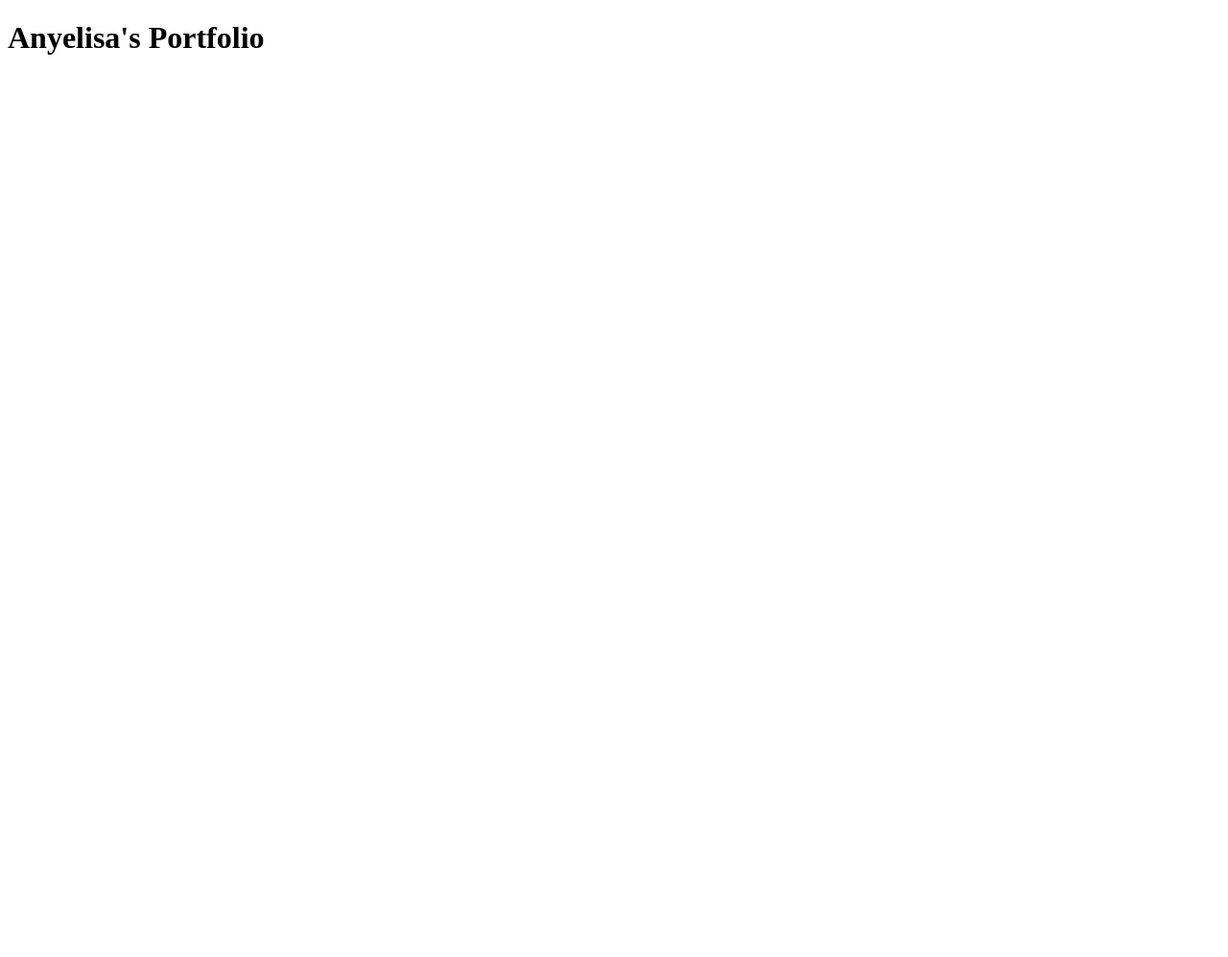
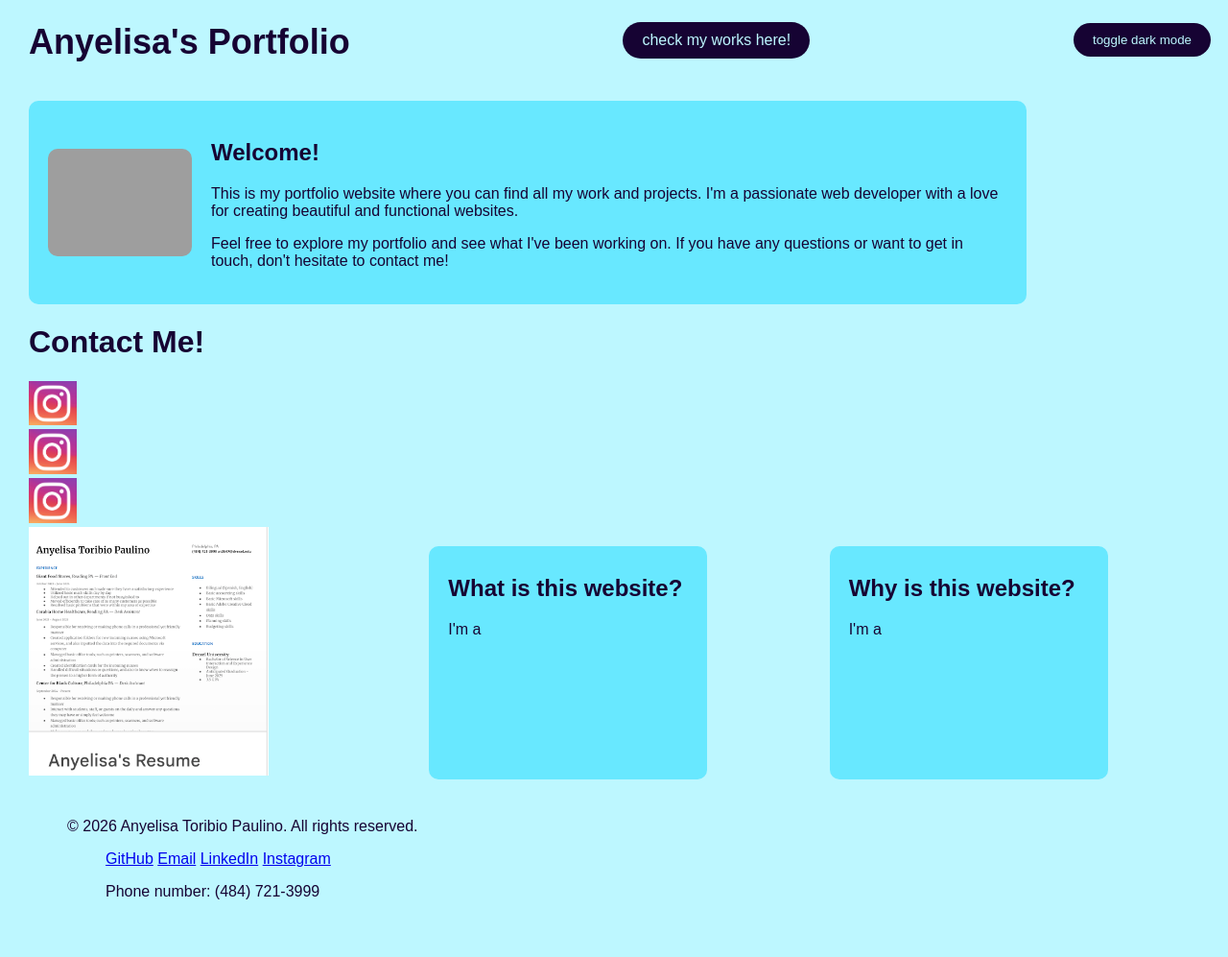
Before and after one commit to a17384-10/ToribioPaulino_Anyelisa_14691513_IDM222, a plain HTML site: page index.html in a window 1280 px wide. Shown: the whole page at 96% size. Before the commit the page ends 800 px from the top, so only its background shows below. Drawn offline with Linux system fonts and the light colour scheme; grey boxes are pictures that could not be loaded.

Commit message:
added logos

```diff
--- a/index.html
+++ b/index.html
@@ -1,17 +1,95 @@
 <!DOCTYPE html>
 <html lang="en">
   <head>
+
     <meta charset="UTF-8" />
     <meta name="viewport" content="width=device-width, initial-scale=1.0" />
     <link rel="stylesheet" href="styles/main.css">
-
     <title>Anyelisa Toribio Paulino</title>
   </head>
   <body>
-    <h1>Anyelisa's Portfolio</h1>
+
+    <!-- title + dark + light mode button -->
+    <div class="top">
+      <!-- header -->
+      <div class="header">Anyelisa's Portfolio</div>
+      <!-- link to portfolio-->
+      <div id="works">
+        <a href="portfolio.html">check my works here!</a>
+      </div>
+      <!-- dark + light mode button -->
+      <button id="toggle" aria-label="toggle dark mode">toggle dark mode</button>
+    </div>
+
+    <!-- welcome message + about me-->
+  <div class="welcome">
+    <img class="logo" src="assets/images/logo.png" alt="Logo" width="150" height="auto" />
+    <div class="welcometext">
+        <h2>Welcome!</h2>
+        <p>This is my portfolio website where you can find all my work and projects. I'm a passionate web developer with a love for creating beautiful and functional websites.</p>
+        <p>Feel free to explore my portfolio and see what I've been working on. If you have any questions or want to get in touch, don't hesitate to contact me!</p>
+    </div>
+  </div>
+
+  <div id="contact">
+    <h1>Contact Me!</h1>
+    <!--instagram link-->
+    <div id="insta">
+      <a href="https://www.instagram.com/a17384.10/">
+        <img class="insta-link" src="assets/images/insta.png" width="50" height="auto" />
+      </a>
+    </div>
+
+    <!--github repo-->
+    <div id="github">
+      <a href="https://www.instagram.com/a17384.10/">
+        <img class="git-link" src="assets/images/insta.png" width="50" height="auto" />
+      </a>
+    </div>
+
+    <!--linkedin-->
+    <div id="linkedin">
+      <a href="https://www.instagram.com/a17384.10/">
+        <img class="lindked-link" src="assets/images/insta.png" width="50" height="auto" />
+      </a>
+    </div>
+  </div>
+
+  <!-- resume + xtra info -->
+  <div class="grid">
+    <div id="resume">
+      <a href="https://docs.google.com/document/d/1yWGjRZ7-CFd3tioaarzcda-Uq-BLXLPTkSQASIq1oDM/edit?usp=sharing">
+        <img class="resume-link" src="assets/images/resume.png" alt="Resume" width="250" height="auto" />
+        </a>
+    </div>
+    <div id="what">
+      <h2>What is this website?</h2>
+      <p>I'm a</p>
+    </div>
+
+    <div id="why">
+      <h2>Why is this website?</h2>
+      <p>I'm a</p>
+    </div>
+  </div>
 
 
 
 
+  <footer class="footer">
+    <h9>&copy; 2026 Anyelisa Toribio Paulino. All rights reserved.</h9>
+    <ul class="footer-links">
+      <a href="https://github.com/a17384-10">GitHub</a>
+      <a href="mailto:anyelisatp@gmail.com">Email</a>
+      <a href="https://www.linkedin.com/in/anyelisa-toribio-paulino-a90aa7380">LinkedIn</a>
+      <a href="https://www.instagram.com/a17384.10/">Instagram</a>
+      <p>Phone number: (484) 721-3999</p>
+    </ul>
+  </footer>
+
+
+
+
+    <script src="styles/script.js"></script>
   </body>
 </html>
--- a/styles/main.css
+++ b/styles/main.css
@@ -0,0 +1,149 @@
+body{
+    margin-left: 20px;
+    font-family: Arial, sans-serif;
+    font-size: 16px;
+    color: #160333;
+}
+
+.header {
+    font-size: 36px;
+    font-weight: bold;
+    margin-bottom: 20px;
+    margin-top: 5px;
+    margin-right: 10px;
+}
+
+/* welcome box */
+.welcome {
+    display: flex;
+    background-color: #68e8ff;
+    padding: 20px;
+    border-radius: 10px;
+    gap: 20px;
+    align-items: center;
+    justify-content: center;
+    max-width: 1000px;
+}
+
+.logo {
+    border-radius: 10px;
+}
+
+/* title + link to my works + toggle */
+.top {
+    display: flex;
+    justify-content: space-between;
+    align-items: center;
+    gap: 20px 10px;
+    margin-bottom: 20px;
+}
+
+#toggle {
+    margin-bottom: 20px;
+    padding: 10px 20px;
+    background-color: #160333;
+    color: #bdf7ff;
+    border: none;
+    border-radius: 30px;
+    cursor: pointer;
+}
+
+/* ask philip how to make the toggle in dark mode change color */
+#toggle:hover {
+    background-color: #37077f;
+    transition: ease-in-out 0.3s;
+    transform: translateY(-2px);
+}
+
+/* link to my works and the rest of the pages (portfolio) */
+#works {
+    margin-bottom: 20px;
+    padding: 10px 20px;
+    background-color: #160333;
+    color: #bdf7ff;
+    border: none;
+    border-radius: 30px;
+    cursor: pointer;
+}
+
+/* ask philip how to make the font color in dark mode change color */
+#works a {
+    color: #bdf7ff;
+    text-decoration: none;
+}
+
+#works:hover {
+    background-color: #37077f;
+    transition: ease-in-out 0.3s;
+    transform: translateY(-2px);
+}
+
+/* dark mode settings + button */
+:root {
+    --bg-color: #bdf7ff;
+    --text-color: #160333;
+}
+
+body.dark-mode {
+    --bg-color: #160333;
+    --text-color: #bdf7ff;
+}
+
+body {
+    background-color: var(--bg-color);
+    color: var(--text-color);
+    transition: background-color 0.5s, color 0.5s;
+    padding: 10px;
+    font-family: Arial, sans-serif;
+}
+/*resume link */
+.resume {
+    display: grid;
+    grid-template-columns: 25px;
+    gap: 20px;
+    margin-top: 20px;
+    margin-left: 100px;
+    border-radius: 10px;
+    height: auto;
+    width: 25opx;
+}
+
+.resume:hover {
+    box-shadow: 0 4px 8px rgba(0, 0, 0, 0.2);
+    transition: ease-in-out 0.3s;
+    transform: translateY(-3px);
+}
+
+.grid {
+    display: grid;
+    grid-template-columns: 1fr 1fr 1fr;
+    gap: 20px;
+}
+
+
+#what {
+    margin-top: 20px;
+    padding: 10px 20px;
+    background-color: #68e8ff;
+    height: auto;
+    width: 250px;
+    padding: 10px 20px;
+    border-radius: 10px;
+}
+
+#why {
+    margin-top: 20px;
+    padding: 10px 20px;
+    background-color: #68e8ff;
+    height: auto;
+    width: 250px;
+    padding: 10px 20px;
+    border-radius: 10px;
+}
+
+
+.footer {
+    align-items: center center;
+    padding: 40px;
+    margin-top: 60;
+}
--- /dev/null
+++ b/styles/script.js
@@ -0,0 +1,44 @@
+const body = document.body;
+const toggle = document.getElementById('toggle');
+const works = document.querySelector('#works');
+const welcome = document.querySelector('.welcome');
+const what = document.querySelector('#what');
+const why = document.querySelector('#why');
+
+
+/* dark + light mode settings */
+toggle.addEventListener('click', () => {
+    body.classList.toggle('dark-mode');
+
+    let theme = 'light';
+    if (body.classList.contains('dark-mode')) {
+        theme = 'dark';
+    }
+
+    if (theme === 'dark') {
+        toggle.textContent = 'toggle light mode';
+        toggle.style.backgroundColor = '#bdf7ff';
+        toggle.style.color = '#160333';
+        works.style.backgroundColor = '#bdf7ff';
+        works.style.color = '#160333';
+        welcome.style.backgroundColor = '#48399cff';
+        welcome.style.color = '#160333';
+        what.style.backgroundColor = '#48399cff';
+        what.style.color = '#160333';
+        why.style.backgroundColor = '#48399cff';
+        why.style.color = '#160333';
+
+    } else {
+        toggle.textContent = 'toggle dark mode';
+        toggle.style.backgroundColor = '#160333';
+        toggle.style.color = '#bdf7ff';
+        works.style.backgroundColor = '#160333';
+        works.style.color = '#bdf7ff';
+        welcome.style.backgroundColor = '#68e8ff';
+        welcome.style.color = '#160333';
+        what.style.backgroundColor = '#68e8ff';
+        what.style.color = '#160333';
+        why.style.backgroundColor = '#68e8ff';
+        why.style.color = '#160333';
+    }
+});
```
Also changed, not shown: assets/images/github.png (added), assets/images/insta.png (added), assets/images/linkedin.png (added), assets/images/resume.png (added), portfolio.html (added), 4 other files.
